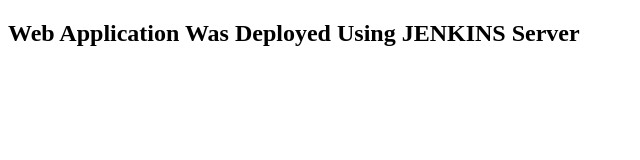
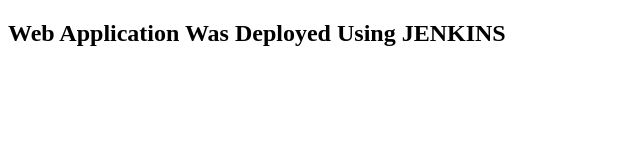
Before and after one commit to Shubh1222/CodeDeploy, a plain HTML site: page index.html in a window 1280 px wide. Shown: the whole page, without its empty margins (0-640 px from the left). Drawn offline with Linux system fonts and the light colour scheme.

Commit message:
Update index.html

```diff
--- a/index.html
+++ b/index.html
@@ -1,7 +1,7 @@
 <!DOCTYPE html>
 <html>
 <head>
-    <h2>Web Application Was Deployed Using JENKINS Server</h2>
+    <h2>Web Application Was Deployed Using JENKINS</h2>
  </head>
 
 </html>
```
